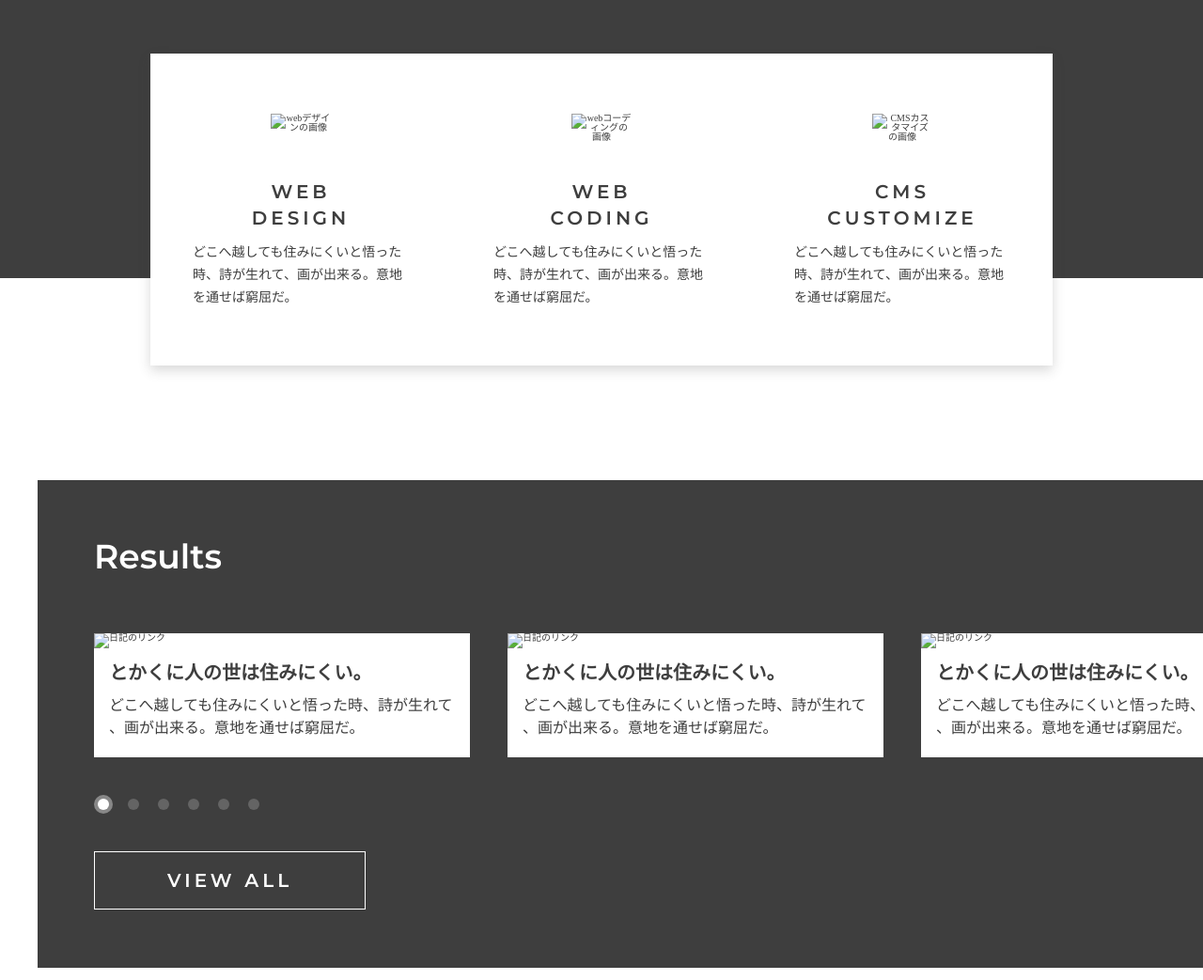
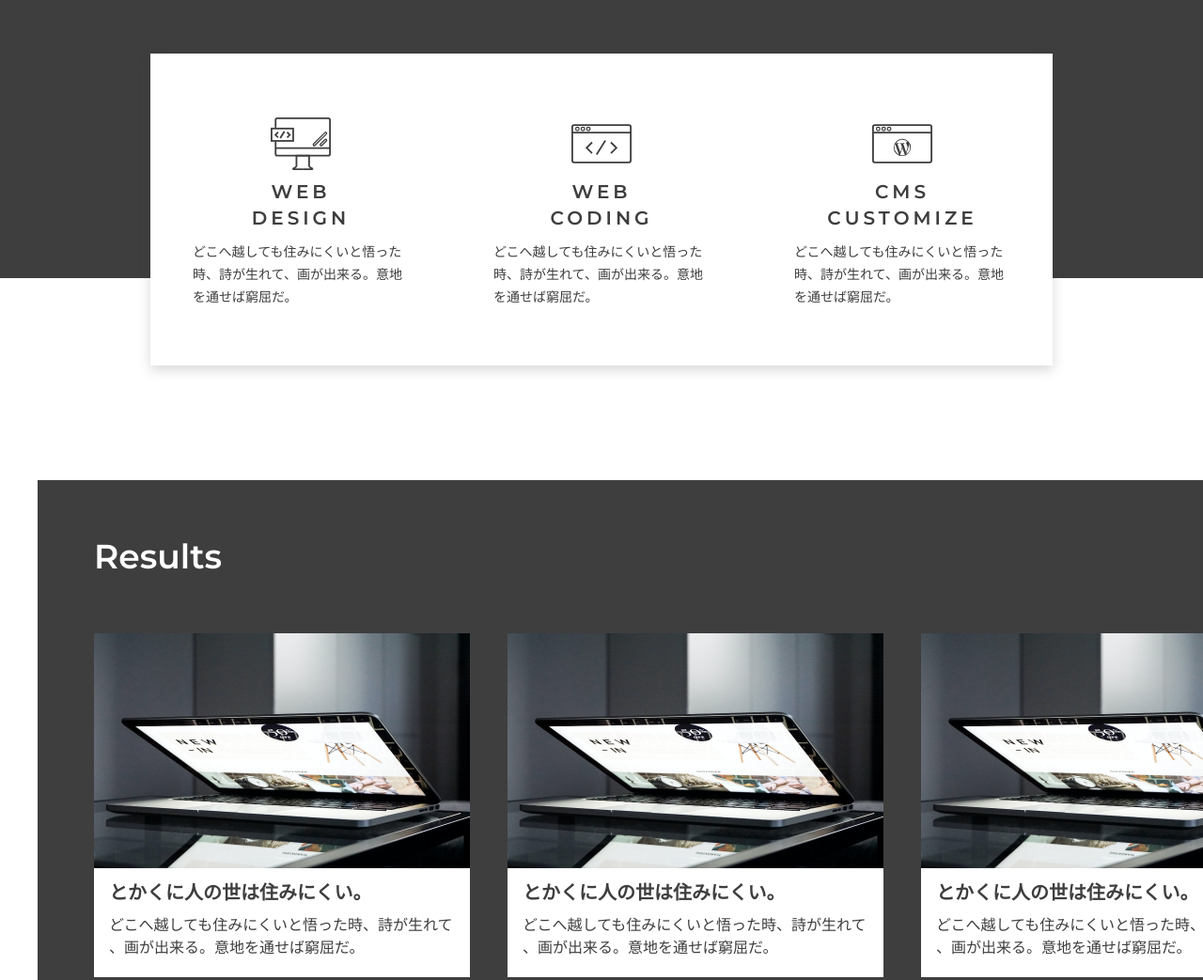
Before and after one commit to k31t4-2/daily-trial, a plain HTML site: page index.html in a window 1280 px wide. Shown: the part 1648-2691 px from the top of the page at 94% size. Drawn offline with nearby package versions, Linux system fonts and the light colour scheme; a script that the page names is missing; files whose address does not match are found by name.

Commit message:
Update index.html

```diff
--- a/index.html
+++ b/index.html
@@ -169,21 +169,21 @@
           <div class="card">
             <div class="card__item">
                 <div class="image">
-                  <img src="img/PC/service1.svg" alt="webデザインの画像">
+                  <img src="service1.svg" alt="webデザインの画像">
                 </div>
                 <h4 class="card__ttl">WEB<br>DESIGN</h4>
                 <p class="card__txt">どこへ越しても住みにくいと悟った時、詩が生れて、画が出来る。意地を通せば窮屈だ。</p>
             </div>
             <div class="card__item">
                 <div class="image">
-                  <img src="img/PC/service2.svg" alt="webコーディングの画像">
+                  <img src="service2.svg" alt="webコーディングの画像">
                 </div>
                 <h4 class="card__ttl">WEB<br>CODING</h4>
                 <p class="card__txt">どこへ越しても住みにくいと悟った時、詩が生れて、画が出来る。意地を通せば窮屈だ。</p>
             </div>
             <div class="card__item">
                 <div class="image">
-                  <img src="img/PC/service3.svg" alt="CMSカスタマイズの画像">
+                  <img src="service3.svg" alt="CMSカスタマイズの画像">
                 </div>
                 <h4 class="card__ttl">CMS<br>CUSTOMIZE</h4>
                 <p class="card__txt">どこへ越しても住みにくいと悟った時、詩が生れて、画が出来る。意地を通せば窮屈だ。</p>
@@ -208,7 +208,7 @@
             <div class="card swiper-wrapper">
               <div class="card__item swiper-slide">
                 <div class="image">
-                  <img src="img/PC/slide1@2x.png" alt="日記のリンク">
+                  <img src="slide1@2x.png" alt="日記のリンク">
                 </div>
 
                 <div class="card__txt">
@@ -219,7 +219,7 @@
 
               <div class="card__item swiper-slide">
                 <div class="image">
-                  <img src="img/PC/slide1@2x.png" alt="日記のリンク">
+                  <img src="slide1@2x.png" alt="日記のリンク">
                 </div>
 
                 <div class="card__txt">
@@ -230,7 +230,7 @@
 
               <div class="card__item swiper-slide">
                 <div class="image">
-                  <img src="img/PC/slide1@2x.png" alt="日記のリンク">
+                  <img src="slide1@2x.png" alt="日記のリンク">
                 </div>
 
                 <div class="card__txt">
@@ -241,7 +241,7 @@
 
               <div class="card__item swiper-slide">
                 <div class="image">
-                  <img src="img/PC/slide1@2x.png" alt="日記のリンク">
+                  <img src="slide1@2x.png" alt="日記のリンク">
                 </div>
 
                 <div class="card__txt">
@@ -252,7 +252,7 @@
 
               <div class="card__item swiper-slide">
                 <div class="image">
-                  <img src="img/PC/slide1@2x.png" alt="日記のリンク">
+                  <img src="slide1@2x.png" alt="日記のリンク">
                 </div>
 
                 <div class="card__txt">
@@ -263,7 +263,7 @@
 
               <div class="card__item swiper-slide">
                 <div class="image">
-                  <img src="img/PC/slide1@2x.png" alt="日記のリンク">
+                  <img src="slide1@2x.png" alt="日記のリンク">
                 </div>
 
                 <div class="card__txt">
@@ -320,13 +320,13 @@
 
               <li class="comments__item">
                 <div class="image">
-                  <img src="img/PC/comments1@2x.png" alt="コメントをくれた方の写真１">
+                  <img src="comments1@2x.png" alt="コメントをくれた方の写真１">
                 </div>
                 <div class="txt">どこへ越しても住みにくいと悟った時、詩が生れて、画が出来る。意地を通せば窮屈だ。どこへ越しても住みにくいと悟った時、詩が生れて、画が出来る。意地を通せば窮屈だ。</div>
               </li>
               <li class="comments__item">
                 <div class="image">
-                  <img src="img/PC/comments2@2x.png" alt="コメントをくれた方の写真２">
+                  <img src="comments2@2x.png" alt="コメントをくれた方の写真２">
                 </div>
                 <div class="txt">どこへ越しても住みにくいと悟った時、詩が生れて、画が出来る。意地を通せば窮屈だ。どこへ越しても住みにくいと悟った時、詩が生れて、画が出来る。意地を通せば窮屈だ。</div>
               </li>
@@ -334,7 +334,7 @@
           </div>
           <div class="box__right">
             <div class="image">
-              <img src="img/PC/comments3@2x.png" alt="コメント">
+              <img src="comments3@2x.png" alt="コメント">
             </div>
           </div>
         </div>
@@ -544,7 +544,7 @@
   </footer>
 
   <button id="to-top" class="to-top">
-    <img src="img/PC/totop.svg" alt="ページトップへ戻る">
+    <img src="totop.svg" alt="ページトップへ戻る">
   </button>
 
 
```
